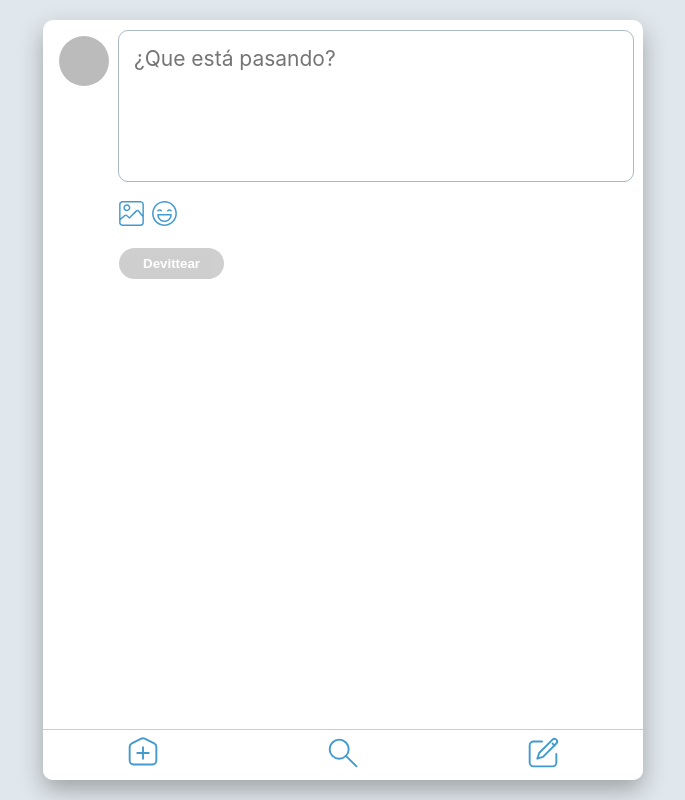
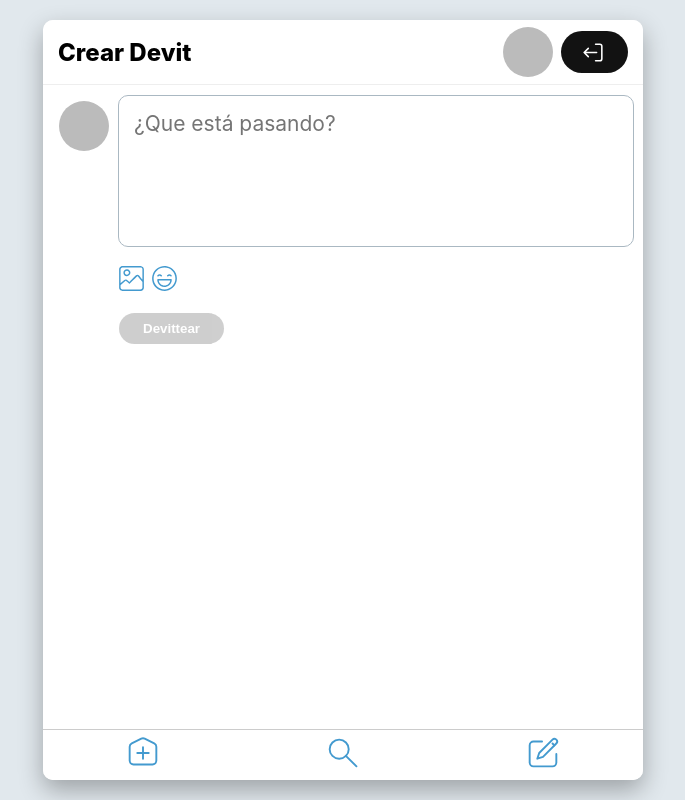
Before and after one commit to alex-traverso/devter, a Next.js app: page /compose/devit in a window 1280 px wide. Shown: the whole page, without its empty margins (297-982 px from the left). Built offline with nearby package versions, Linux system fonts and the light colour scheme; no server answers; sample sign-in values are in the browser's storage.

Commit message:
update node version to 22.x

```diff
--- a/package.json
+++ b/package.json
@@ -8,6 +8,9 @@
     "start": "next start",
     "lint": "next lint"
   },
+"engines": {
+  "node": "22.x"
+},
   "dependencies": {
     "emoji-picker-react": "^4.4.7",
     "firebase": "^9.14.0",
--- a/pages/compose/devit/index.js
+++ b/pages/compose/devit/index.js
@@ -1,6 +1,7 @@
 import { useState, useEffect } from "react";
 import { colors } from "../../../styles/theme";
 import Head from "next/head";
+import TopBar from "../../../components/TopBar";
 import useUser from "../../../hooks/useUser";
 import { addDevit, uploadImage } from "../../../firebase/client";
 import { getDownloadURL } from "firebase/storage";
@@ -167,6 +168,7 @@ export default function ComposeTweet() {
       <Head>
         <title>Crear un Devit / Devter</title>
       </Head>
+      <TopBar title='Crear Devit' />
       <section className='form-container'>
         {user ? (
           <section className='avatar-container'>
```
